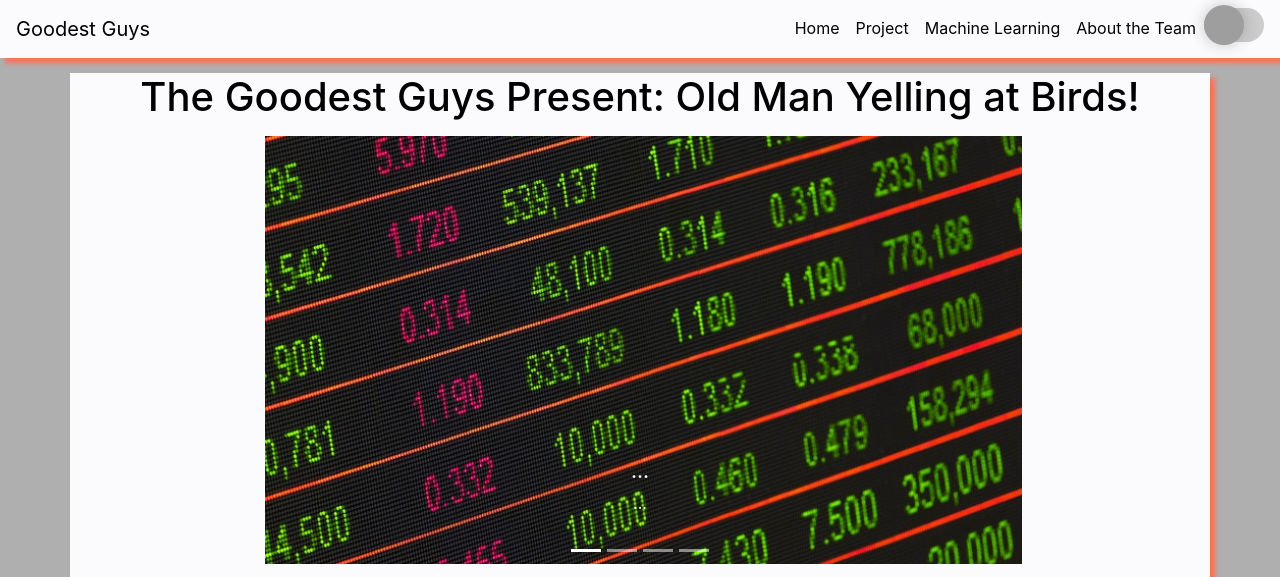
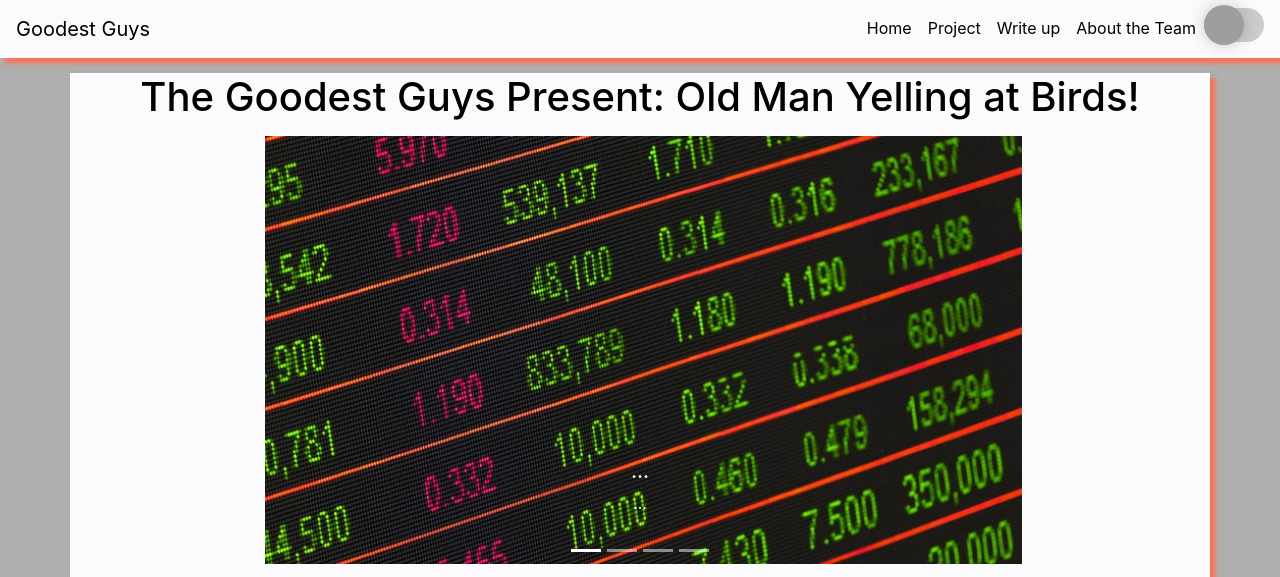
Before and after one commit to jaysueno/group_bestest_guys, a Flask app: page / in a window 1280 px wide. Shown: the top 577 px of the page. Run offline with Flask 2, Linux system fonts and the light colour scheme; some libraries are stand-ins or nearby versions; grey boxes are pictures that could not be loaded.

Commit message:
rename ML to write up

```diff
--- a/templates/base.html
+++ b/templates/base.html
@@ -22,7 +22,7 @@
                 <div class="navbar-nav">
                         <a class="nav-link nav-item active" href="{{ url_for('index')}}">Home</a>
                         <a class="nav-link nav-item" href="{{ url_for('project')}}">Project</a>
-                        <a class="nav-link nav-item" href="{{ url_for('ml')}}">Machine Learning</a>
+                        <a class="nav-link nav-item" href="{{ url_for('ml')}}">Write up</a>
                         <a class="nav-link nav-item" href="{{ url_for('about')}}">About the Team</a>
                         <!-- Dropdown light view/ dark view -->
                         <div>
```
